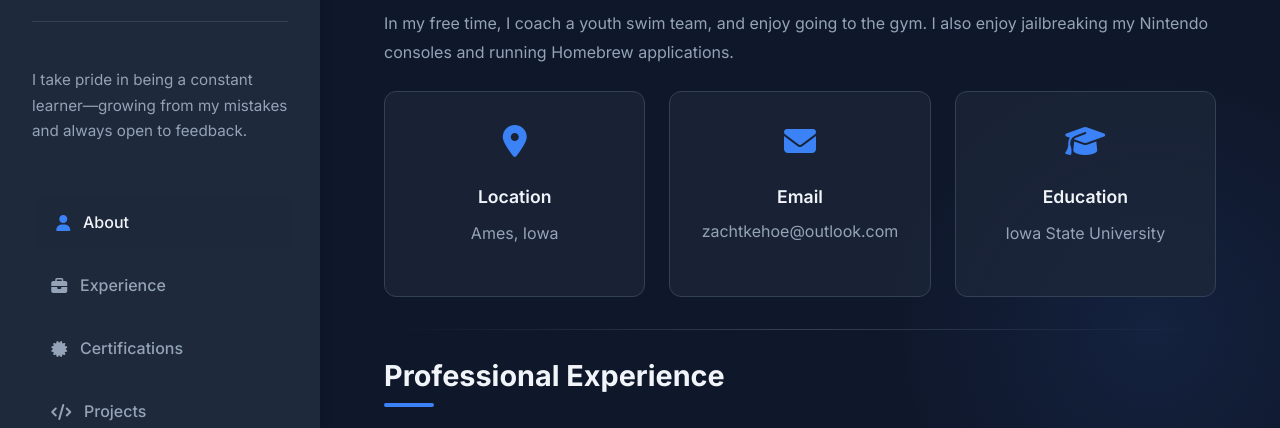
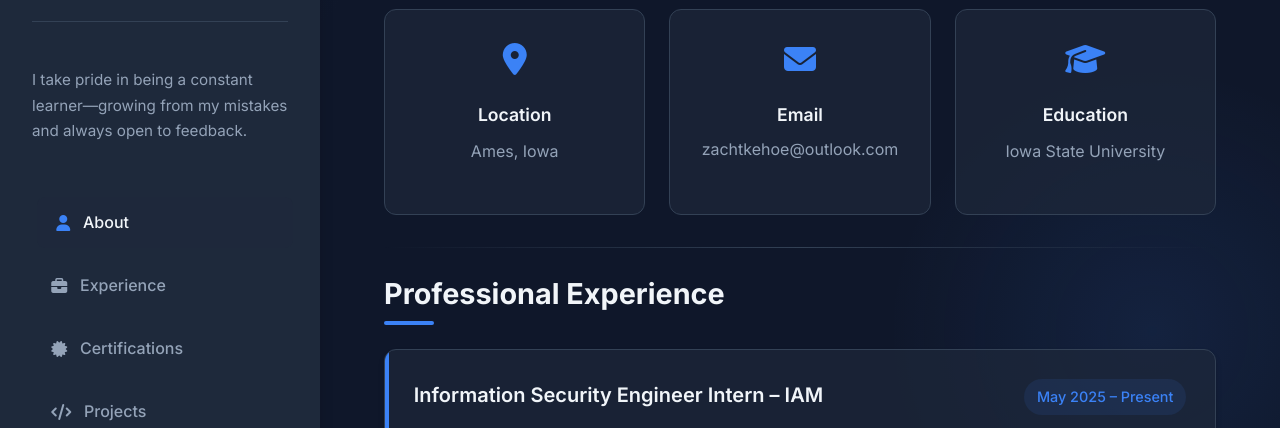
Before and after one commit to ghostraptor03/Personal-Website, a plain HTML site: page index.html in a window 1280 px wide. Shown: the part 309-737 px from the top of the page. Drawn offline with Linux system fonts and the light colour scheme.

Commit message:
remove personal seciton

```diff
--- a/index.html
+++ b/index.html
@@ -659,7 +659,6 @@
         <h2>About Me</h2>
         <p>I'm a Software Engineering student at Iowa State University and an Information Security Engineer Intern at Principal Financial Group. My experience has taught me leadership, adaptability, and responsiveness to feedback in fast-paced environments.</p>
         <p>I'm passionate about cybersecurity, automation, cloud infrastructure, and the future of artificial intelligence—particularly its implementation in real-world products and services.</p>
-        <p>In my free time, I coach a youth swim team, and enjoy going to the gym. I also enjoy jailbreaking my Nintendo consoles and running Homebrew applications.</p>
 
         <div class="contact-grid">
           <div class="contact-card">
```
